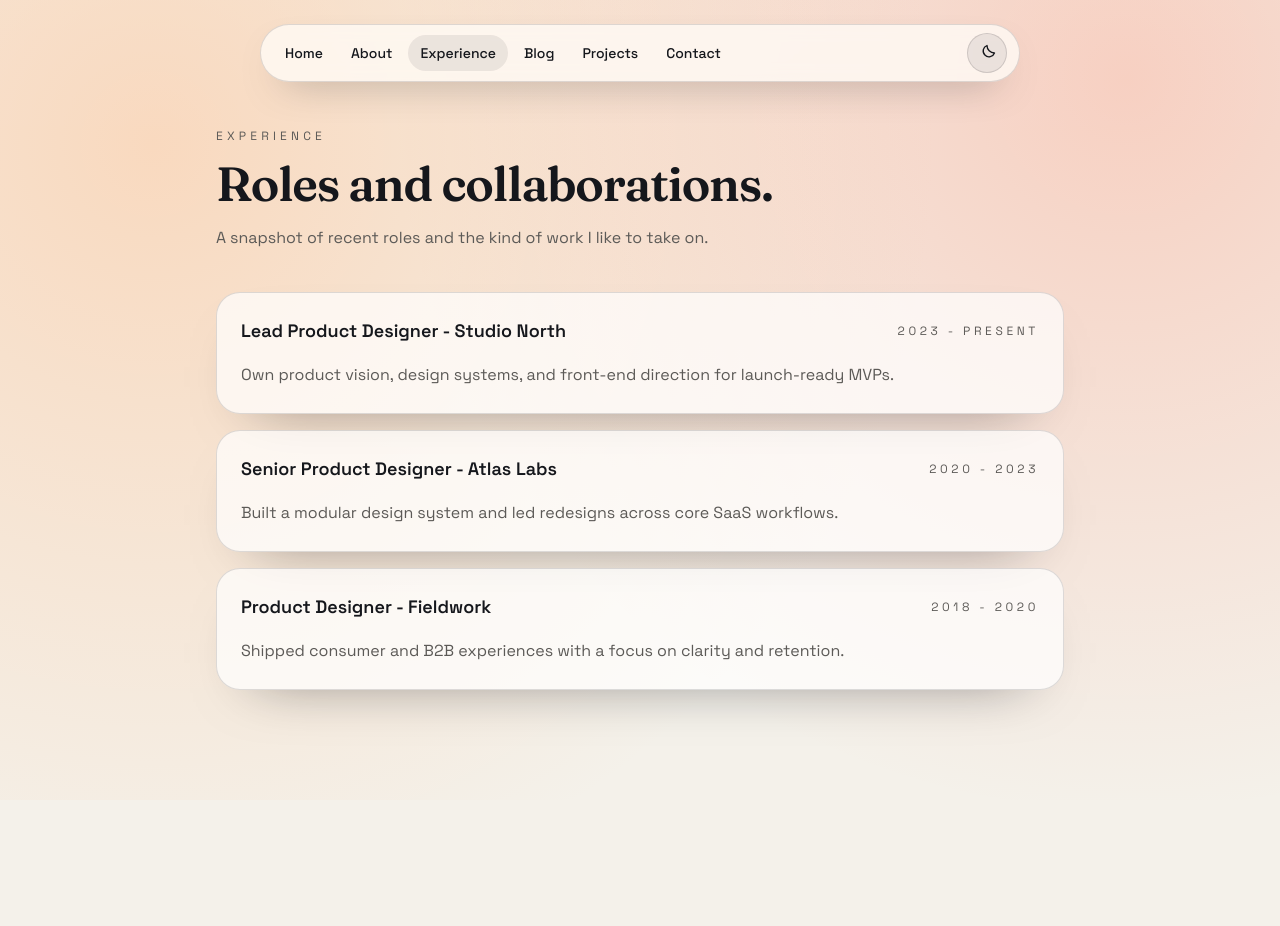
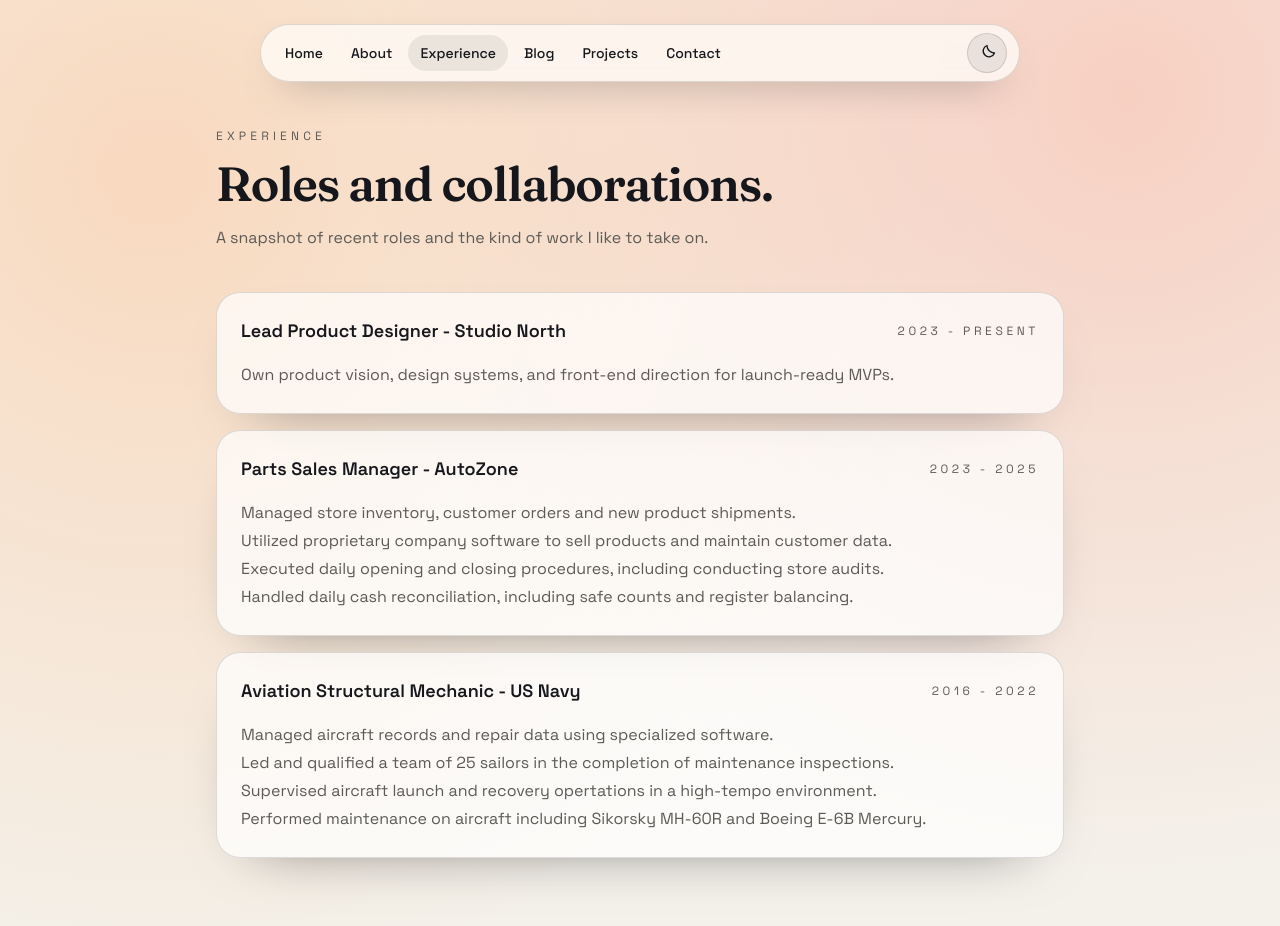
Before and after one commit to RickySerrano904/RickySerrano.dev, a Next.js app: page /experience in a window 1280 px wide. Shown: the top 926 px of the page. Before the commit the page ends 800 px from the top, so only its background shows below. Built offline with nearby package versions, Linux system fonts and the light colour scheme.

Commit message:
Update about and experience

```diff
--- a/app/about/page.tsx
+++ b/app/about/page.tsx
@@ -6,11 +6,14 @@ export default function AboutPage() {
           About
         </p>
         <h1 className="mt-4 font-display text-4xl font-semibold tracking-tight text-[color:var(--fg)] sm:text-5xl">
-          Building minimal, durable, and human products.
+          IT Professional | Systems • Network • Applications
         </h1>
         <p className="mt-4 text-base leading-7 text-[color:var(--muted)]">
-          I work across strategy, design, and front-end engineering. My goal is
-          to build products that feel calm, purposeful, and ready to scale.
+          Hello! I'm Ricardo, an IT professional focused on building reliable, user friendly applications and
+          supporting secure, efficient systems and networks.
+          This portfolio showcases some of my projects, technical skills and approach
+          to practical problem-solving in the IT field. Let's connect!
+
         </p>
       </header>
     </main>
--- a/app/blog/page.mdx
+++ b/app/blog/page.mdx
@@ -9,9 +9,7 @@ export const metadata = {
 
 # Notes from the studio
 
-Short notes on building minimal interfaces, thoughtful brands, and durable UI systems.
-
-> I write to clarify what I am building, not to chase trends.
+Notes on IT projects, technical problem-solving, and building reliable systems and applications.
 
 ## Recent posts
 
--- a/app/experience/page.tsx
+++ b/app/experience/page.tsx
@@ -7,18 +7,18 @@ const roles = [
       "Own product vision, design systems, and front-end direction for launch-ready MVPs.",
   },
   {
-    title: "Senior Product Designer",
-    company: "Atlas Labs",
-    period: "2020 - 2023",
+    title: "Parts Sales Manager",
+    company: "AutoZone",
+    period: "2023 - 2025",
     summary:
-      "Built a modular design system and led redesigns across core SaaS workflows.",
+      "Managed store inventory, customer orders and new product shipments. \nUtilized proprietary company software to sell products and maintain customer data. \nExecuted daily opening and closing procedures, including conducting store audits. \nHandled daily cash reconciliation, including safe counts and register balancing. \n",
   },
   {
-    title: "Product Designer",
-    company: "Fieldwork",
-    period: "2018 - 2020",
+    title: "Aviation Structural Mechanic",
+    company: "US Navy",
+    period: "2016 - 2022",
     summary:
-      "Shipped consumer and B2B experiences with a focus on clarity and retention.",
+      "Managed aircraft records and repair data using specialized software. \n Led and qualified a team of 25 sailors in the completion of maintenance inspections. \nSupervised aircraft launch and recovery opertations in a high-tempo environment. \nPerformed maintenance on aircraft including Sikorsky MH-60R and Boeing E-6B Mercury.",
   },
 ];
 
@@ -32,7 +32,7 @@ export default function ExperiencePage() {
         <h1 className="mt-4 font-display text-4xl font-semibold tracking-tight text-[color:var(--fg)] sm:text-5xl">
           Roles and collaborations.
         </h1>
-        <p className="mt-4 text-base leading-7 text-[color:var(--muted)]">
+        <p className="mt-4 text-base leading-7 text-[color:var(--muted)] whitespace-pre-line">
           A snapshot of recent roles and the kind of work I like to take on.
         </p>
       </header>
@@ -51,7 +51,7 @@ export default function ExperiencePage() {
                 {role.period}
               </span>
             </div>
-            <p className="mt-4 text-base leading-7 text-[color:var(--muted)]">
+            <p className="mt-4 text-base leading-7 text-[color:var(--muted)] whitespace-pre-line">
               {role.summary}
             </p>
           </article>
--- a/package.json
+++ b/package.json
@@ -1,5 +1,5 @@
 {
-  "name": "enzos-world",
+  "name": "portfolio",
   "version": "0.1.0",
   "private": true,
   "scripts": {
```
